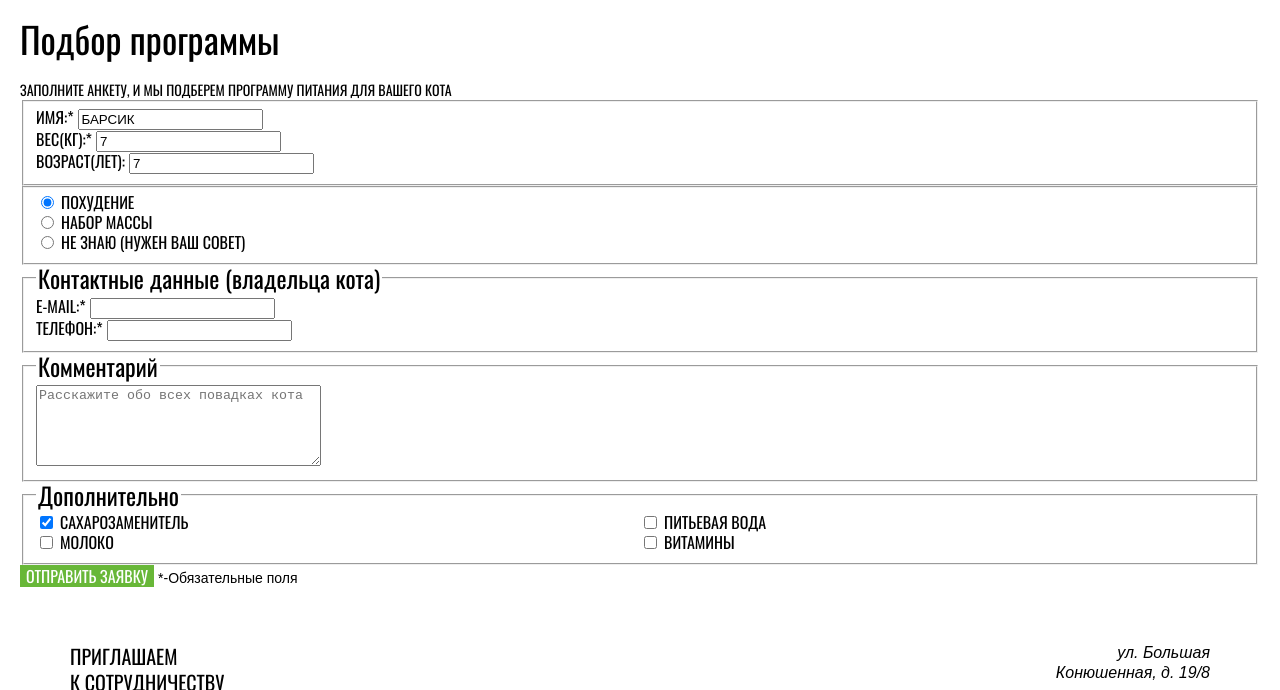
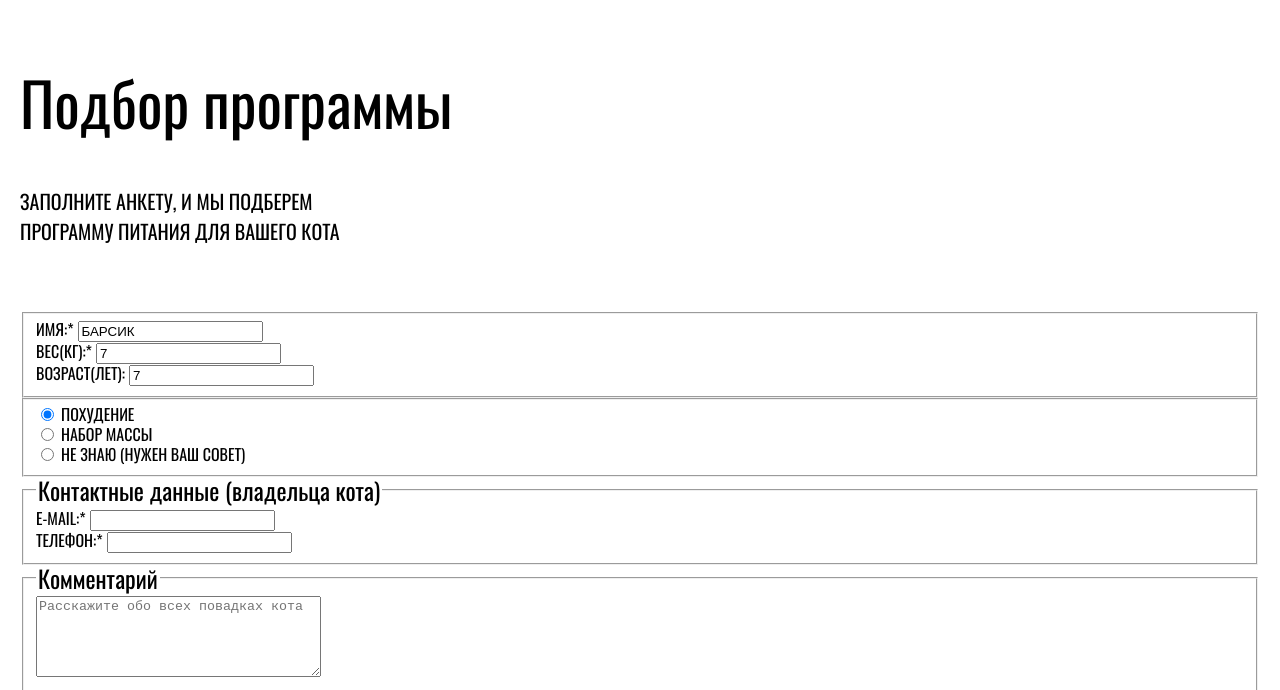
Before and after one commit to htmlacademy-adaptive/1740647-cat-energy-25, a website: page source/form.html in a window 1280 px wide. Shown: the part 79-769 px from the top of the page. Drawn offline with nearby package versions, Linux system fonts and the light colour scheme; files that its build step writes are made by us from their sources; files whose address does not match are found by name.

Commit message:
add styles for form title and text

```diff
--- a/source/form.html
+++ b/source/form.html
@@ -140,7 +140,7 @@
 <main class="form">
   <div class="form__wrapper">
     <h1 class="form__title">Подбор программы</h1>
-    <strong class="form__text">Заполните анкету, и мы подберем программу питания для вашего кота</strong>
+    <strong class="form__text">Заполните анкету, и мы подберем <br> программу питания для вашего кота</strong>
   </div>
   <form class="program-form" action="https://echo.htmlacademy.ru/" method="post">
     <fieldset class="base-params">
--- a/source/less/blocks/form/form.less
+++ b/source/less/blocks/form/form.less
@@ -12,11 +12,31 @@
   font-family: @base-font;
   .add-font-size-height-weight(36px, 400, 36px);
   color: @base-font-color;
+  margin-top: 27px;
+  margin-bottom: 37px;
+
+  @media (min-width: @medium-width) {
+    margin-top: 75px;
+    margin-bottom: 54px;
+    .add-font-size-height-weight(60px, 400, 60px);
+  }
+
+  @media (min-width: @large-width) {
+    margin-top: 87px;
+    margin-bottom: 56px;
+  }
 }
 
 .form__text {
+  display: block;
   font-family: @base-font;
   .add-font-size-height-weight-small;
   color: @base-font-color;
   text-transform: uppercase;
+  margin-bottom: 39px;
+
+  @media (min-width: @medium-width) {
+    .add-font-size-height-weight(20px, 400, 30px);
+    margin-bottom: 66px;
+  }
 }
```
Also changed, not shown: source/less/style.css, 1 other file.
